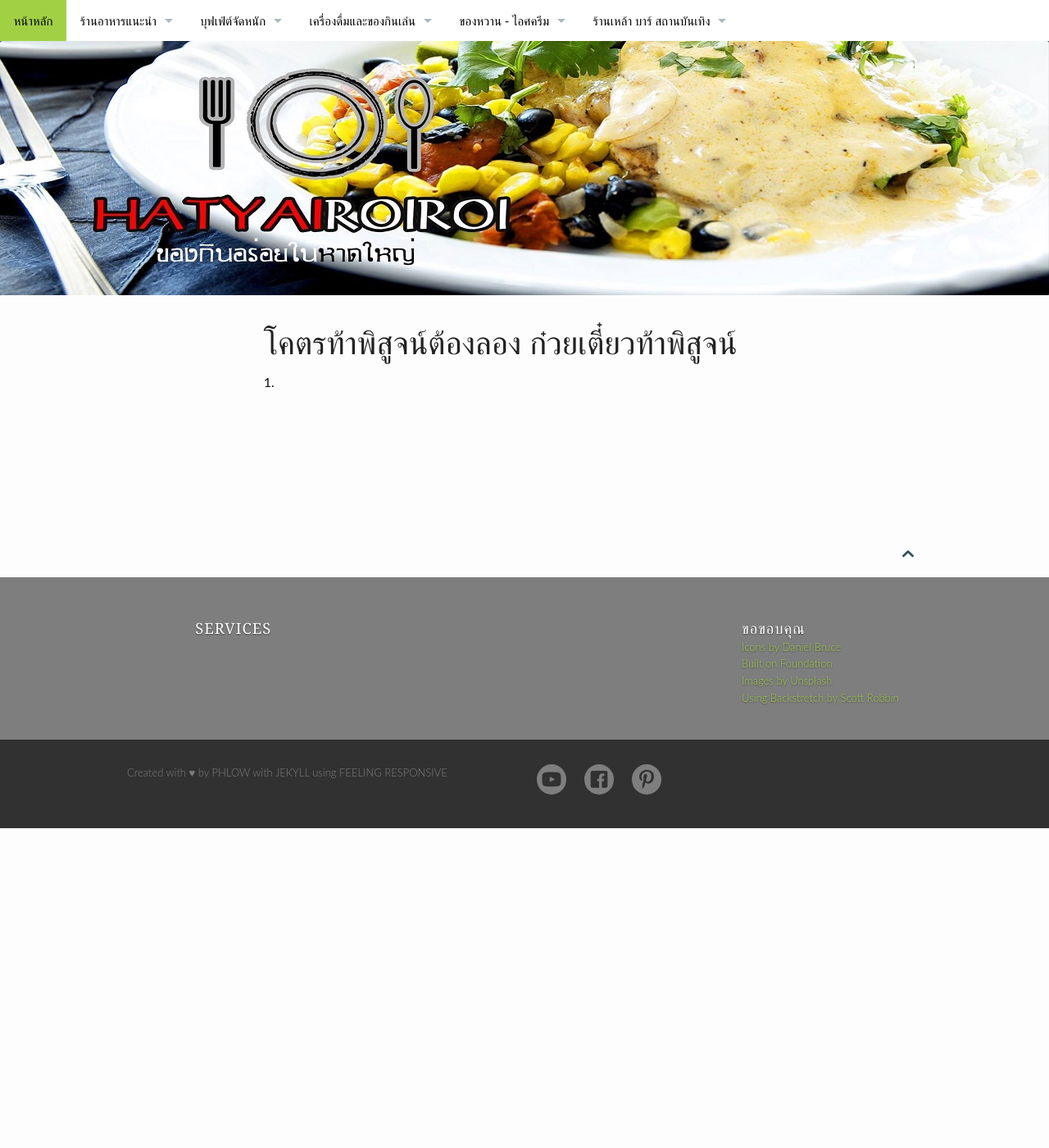
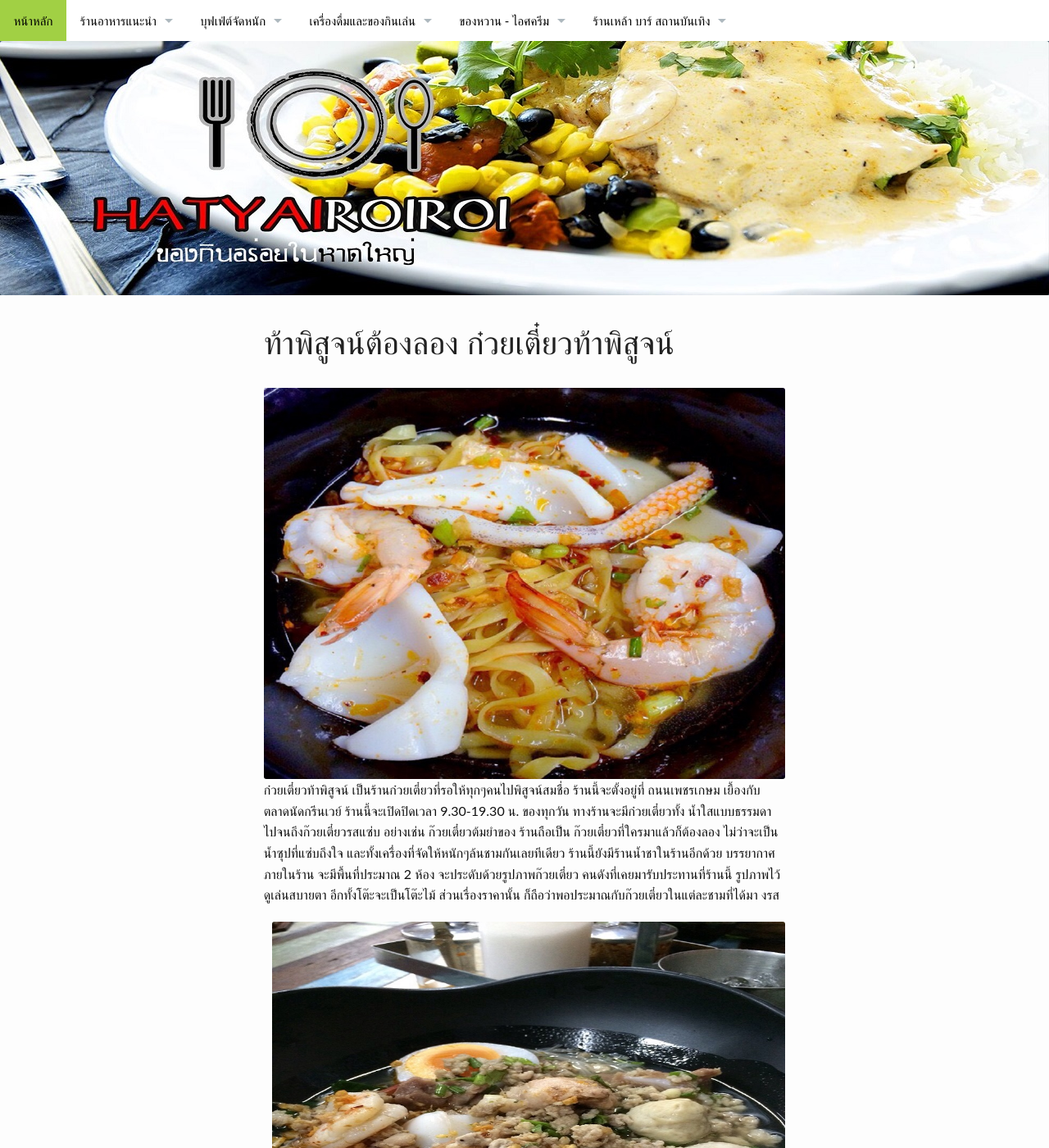
Before and after one commit to hatyairoiroi/hatyairoiroi.github.io, a Jekyll site: the page built from pages/ก๋วยเตี๋ยวท้าพิสูจน์.md, in a window 1280 px wide and 1400 px high. Shown: the whole window at 82% size. Built offline with Jekyll 4.4.1, drawn with Linux system fonts in a browser that asks for light colours.

Commit message:
Update ก๋วยเตี๋ยวท้าพิสูจน์.md

```diff
--- a/pages/ก๋วยเตี๋ยวท้าพิสูจน์.md
+++ b/pages/ก๋วยเตี๋ยวท้าพิสูจน์.md
@@ -1,9 +1,25 @@
 ---
 layout: page
 show_meta: false
-title: "โคตรท้าพิสูจน์ต้องลอง ก๋วยเตี๋ยวท้าพิสูจน์"
+title: "ท้าพิสูจน์ต้องลอง ก๋วยเตี๋ยวท้าพิสูจน์"
 header:
    image_fullwidth: "header_hatyai.jpg"
 permalink: "/ก๋วยเตี๋ยวท้าพิสูจน์/"
 ---
-1.
+<img class="t20" src="{{ site.url }}/images/ก๋วยเตี๋ยวท้าพิสูจน์1.jpg">
+ก๋วยเตี๋ยวท้าพิสูจน์ เป็นร้านก๋วยเตี๋ยวที่รอให้ทุกๆคนไปพิสูจน์สมชื่อ
+ร้านนี้จะตั้งอยู่ที่ ถนนเพชรเกษม เยื้องกับ ตลาดนัดกรีนเวย์
+ร้านนี้จะเปิดปิดเวลา 9.30-19.30 น. ของทุกวัน ทางร้านจะมีก๋วยเตี๋ยวทั้ง
+น้ำใสแบบธรรมดา ไปจนถึงก๊วยเตี๋ยวรสแซ่บ อย่างเช่น ก๊วยเตี๋ยวต้มยำของ
+ร้านถือเป็น ก๊วยเตี๋ยวที่ใครมาแล้วก็ต้องลอง ไม่ว่าจะเป็นน้ำซุปที่แซ่บถึงใจ
+และทั้งเครื่องที่จัดให้หนักๆล้นชามกันเลยทีเดียว ร้านนี้ยังมีร้านน้ำชาในร้านอีกด้วย
+บรรยากาศภายในร้าน จะมีพื้นที่ประมาณ 2 ห้อง จะประดับด้วยรูปภาพก๊วยเตี๋ยว
+คนดังที่เคยมารับประทานที่ร้านนี้ รูปภาพไว้ดูเล่นสบายตา อีกทั้งโต๊ะจะเป็นโต๊ะไม้
+ส่วนเรื่องราคานั้น ก็ถือว่าพอประมาณกับก๊วยเตี๋ยวในแต่ละชามที่ได้มา
+งรส
+
+<p align="center">
+<ul class="clearing-thumbs small-block-grid-1" data-clearing>
+  <li><a href="{{ site.url }}/images/ก๋วยเตี๋ยวท้าพิสูจน์2.jpg"><img src="{{ site.url }}/images/ก๋วยเตี๋ยวท้าพิสูจน์2.jpg"></a></li>
+</ul>
+</p>
```
